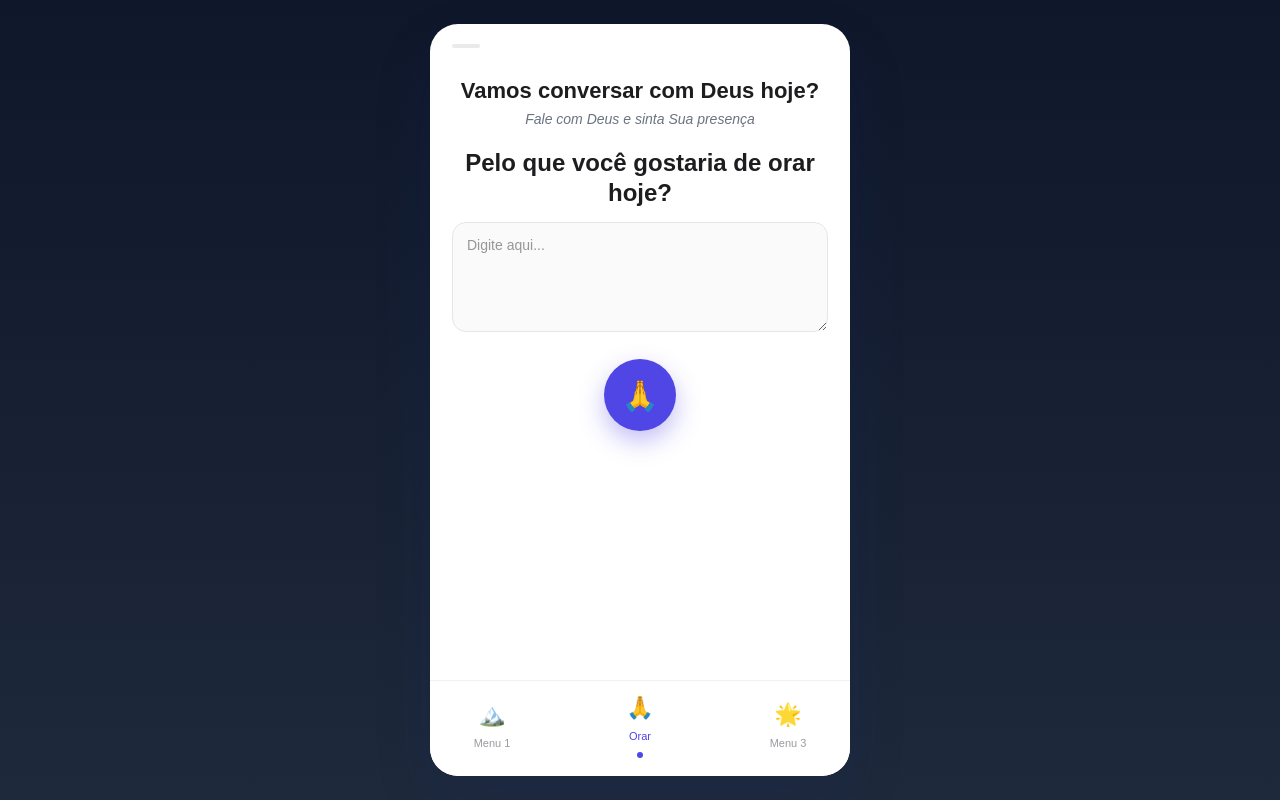
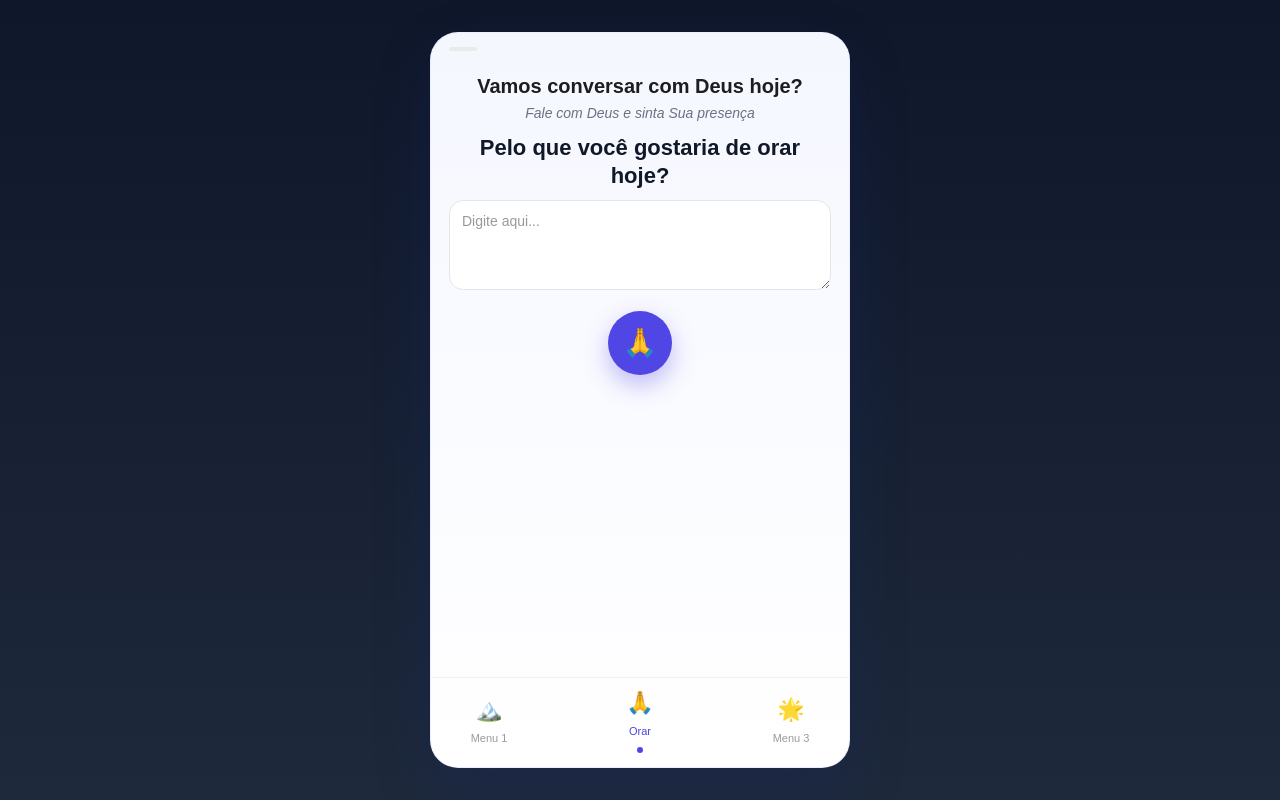
Before and after one commit to maykonproenca/oracoes-app, a Next.js app: page / in a window 1280 px wide. Built offline with nearby package versions, Linux system fonts and the light colour scheme.

Commit message:
feat(ui): gradiente claro dentro do card + layout compacto sem scroll

```diff
--- a/src/app/page.tsx
+++ b/src/app/page.tsx
@@ -48,23 +48,23 @@ function saveRotateState(state: RotateState) {
   }
 }
 
-// Gradiente de fundo por horário
+// Gradiente claro por horário (para dentro do card)
 function gradientForHour(hour: number): string {
   // manhã 5-11 | tarde 12-17 | entardecer 18-20 | noite 21-4
   if (hour >= 5 && hour <= 11) {
-    // Manhã: azul claro para branco
-    return 'linear-gradient(180deg, #EAF4FF 0%, #FDFEFF 100%)';
+    // Manhã: quase branco com leve azul
+    return 'linear-gradient(180deg, #F8FBFF 0%, #FFFFFF 100%)';
   }
   if (hour >= 12 && hour <= 17) {
-    // Tarde: azul vivo suave
-    return 'linear-gradient(180deg, #DDEBFF 0%, #EEF5FF 100%)';
+    // Tarde: branco com azul muito suave
+    return 'linear-gradient(180deg, #F6FAFF 0%, #FFFFFF 100%)';
   }
   if (hour >= 18 && hour <= 20) {
-    // Entardecer: laranja/rosa para lilás
-    return 'linear-gradient(180deg, #FFD7B8 0%, #F3E0FF 100%)';
+    // Entardecer: pêssego/lilás bem claros
+    return 'linear-gradient(180deg, #FFF1E6 0%, #FBF5FF 100%)';
   }
-  // Noite: azul escuro para roxo
-  return 'linear-gradient(180deg, #0F172A 0%, #1E293B 100%)';
+  // Noite: cinza-azulado muito claro
+  return 'linear-gradient(180deg, #F5F7FF 0%, #FFFFFF 100%)';
 }
 
 export default function Home() {
@@ -149,15 +149,18 @@ export default function Home() {
     setTimeout(() => setCopyMsg(''), 1500);
   };
 
+  // Fundo externo fixo escuro (fora do card)
+  const outerBackground = 'linear-gradient(180deg, #0F172A 0%, #1E293B 100%)';
+
   if (showSplash) {
     return (
       <div style={{
-        height: '100vh',
+        height: '100dvh',
         display: 'flex',
         justifyContent: 'center',
         alignItems: 'center',
-        background: bgGradient,
-        fontSize: '24px',
+        background: outerBackground,
+        fontSize: '22px',
         fontWeight: 'bold',
         color: '#fff'
       }}>
@@ -168,42 +171,43 @@ export default function Home() {
 
   return (
     <div style={{
-      minHeight: '100vh',
-      background: bgGradient,
+      minHeight: '100dvh',
+      background: outerBackground,
       display: 'flex',
       justifyContent: 'center',
       alignItems: 'center',
-      padding: '24px'
+      padding: '16px'
     }}>
       <div style={{
         width: '100%',
         maxWidth: '420px',
-        background: '#fff',
+        background: bgGradient,
         borderRadius: '28px',
-        boxShadow: '0 24px 60px rgba(20, 40, 120, 0.12)',
+        boxShadow: '0 24px 60px rgba(20, 40, 120, 0.20)',
         overflow: 'hidden',
         display: 'flex',
         flexDirection: 'column',
-        height: 'calc(100vh - 48px)'
+        height: '92dvh',
+        border: '1px solid rgba(230,235,255,0.8)'
       }}>
         {/* Header simples */}
-        <div style={{ padding: '20px 22px 8px 22px' }}>
+        <div style={{ padding: '14px 18px 6px 18px' }}>
           <div style={{ height: 4, width: 28, background: '#eaeaea', borderRadius: 2 }} />
         </div>
 
         {/* Conteúdo principal variável por aba */}
-        <div style={{ flex: 1, padding: '12px 22px 0 22px', overflowY: 'auto' }}>
+        <div style={{ flex: 1, padding: '10px 18px 0 18px', overflowY: 'auto' }}>
           {/* Frase no topo, centralizada e em uma única linha */}
           <div
             style={{
               textAlign: 'center',
-              fontSize: '22px',
+              fontSize: '20px',
               fontWeight: 600,
               color: '#1d1d1f',
               whiteSpace: 'nowrap',
               overflow: 'hidden',
               textOverflow: 'ellipsis',
-              margin: '6px 0 2px'
+              margin: '4px 0 2px'
             }}
           >
             Vamos conversar com Deus hoje?
@@ -215,7 +219,7 @@ export default function Home() {
               fontSize: '14px',
               color: '#6b7280',
               fontStyle: 'italic',
-              marginBottom: '10px',
+              marginBottom: '8px',
               transition: 'opacity 260ms ease, transform 260ms ease',
               opacity: fraseVisible ? 1 : 0,
               transform: fraseVisible ? 'translateY(0px)' : 'translateY(6px)'
@@ -227,11 +231,11 @@ export default function Home() {
           {activeTab === 'center' && (
             <div style={{ textAlign: 'center' }}>
               <h1 style={{
-                margin: '18px 0 14px',
-                fontSize: '24px',
-                lineHeight: '30px',
-                color: '#1d1d1f',
-                fontWeight: 700
+                margin: '10px 0 10px',
+                fontSize: '22px',
+                lineHeight: '28px',
+                color: '#111827',
+                fontWeight: 800
               }}>
                 Pelo que você gostaria de orar hoje?
               </h1>
@@ -242,18 +246,18 @@ export default function Home() {
                 placeholder="Digite aqui..."
                 style={{
                   width: '100%',
-                  minHeight: '110px',
-                  padding: '12px 14px',
+                  minHeight: '90px',
+                  padding: '10px 12px',
                   borderRadius: '14px',
                   border: '1px solid #e6e6e6',
-                  background: '#fafafa',
+                  background: '#ffffff',
                   fontSize: '14px',
                   color: '#333',
                   outline: 'none'
                 }}
               />
 
-              <div style={{ height: 20 }} />
+              <div style={{ height: 14 }} />
 
               <button
                 onClick={handleGenerate}
@@ -263,13 +267,13 @@ export default function Home() {
                   display: 'inline-flex',
                   justifyContent: 'center',
                   alignItems: 'center',
-                  width: 72,
-                  height: 72,
+                  width: 64,
+                  height: 64,
                   borderRadius: '50%',
                   border: 'none',
                   background: isLoading ? '#c7d2fe' : '#4f46e5',
                   color: '#fff',
-                  fontSize: '30px',
+                  fontSize: '28px',
                   cursor: isLoading ? 'default' : 'pointer',
                   boxShadow: '0 10px 24px rgba(79,70,229,0.35)',
                   margin: '0 auto'
@@ -281,16 +285,16 @@ export default function Home() {
               {/* Resultado */}
               {oracao && (
                 <div style={{
-                  marginTop: 20,
+                  marginTop: 16,
                   textAlign: 'left',
-                  background: 'linear-gradient(180deg, #f8f9ff 0%, #f5f7ff 100%)',
+                  background: 'linear-gradient(180deg, #FAFBFF 0%, #FFFFFF 100%)',
                   border: '1px solid #eef0ff',
-                  borderRadius: 16,
-                  padding: 16,
+                  borderRadius: 14,
+                  padding: 14,
                   color: '#2a2a2a'
                 }}>
                   <p style={{ whiteSpace: 'pre-line', margin: 0 }}>{oracao}</p>
-                  <div style={{ display: 'flex', gap: 8, marginTop: 12 }}>
+                  <div style={{ display: 'flex', gap: 8, marginTop: 10 }}>
                     <button
                       onClick={copyToClipboard}
                       style={{
@@ -322,17 +326,17 @@ export default function Home() {
               justifyContent: 'center',
               color: '#8a8a8e'
             }}>
-              <div style={{ fontSize: 48, marginBottom: 12 }}>🕊️</div>
-              <div style={{ fontSize: 16 }}>Conteúdo em breve</div>
+              <div style={{ fontSize: 44, marginBottom: 10 }}>🕊️</div>
+              <div style={{ fontSize: 15 }}>Conteúdo em breve</div>
             </div>
           )}
         </div>
 
         {/* Bottom Nav */}
         <nav style={{
-          padding: '10px 22px 18px',
+          padding: '8px 18px 14px',
           borderTop: '1px solid #f0f0f5',
-          background: '#fff',
+          background: 'transparent',
           display: 'flex',
           justifyContent: 'space-between',
           alignItems: 'center'
```
